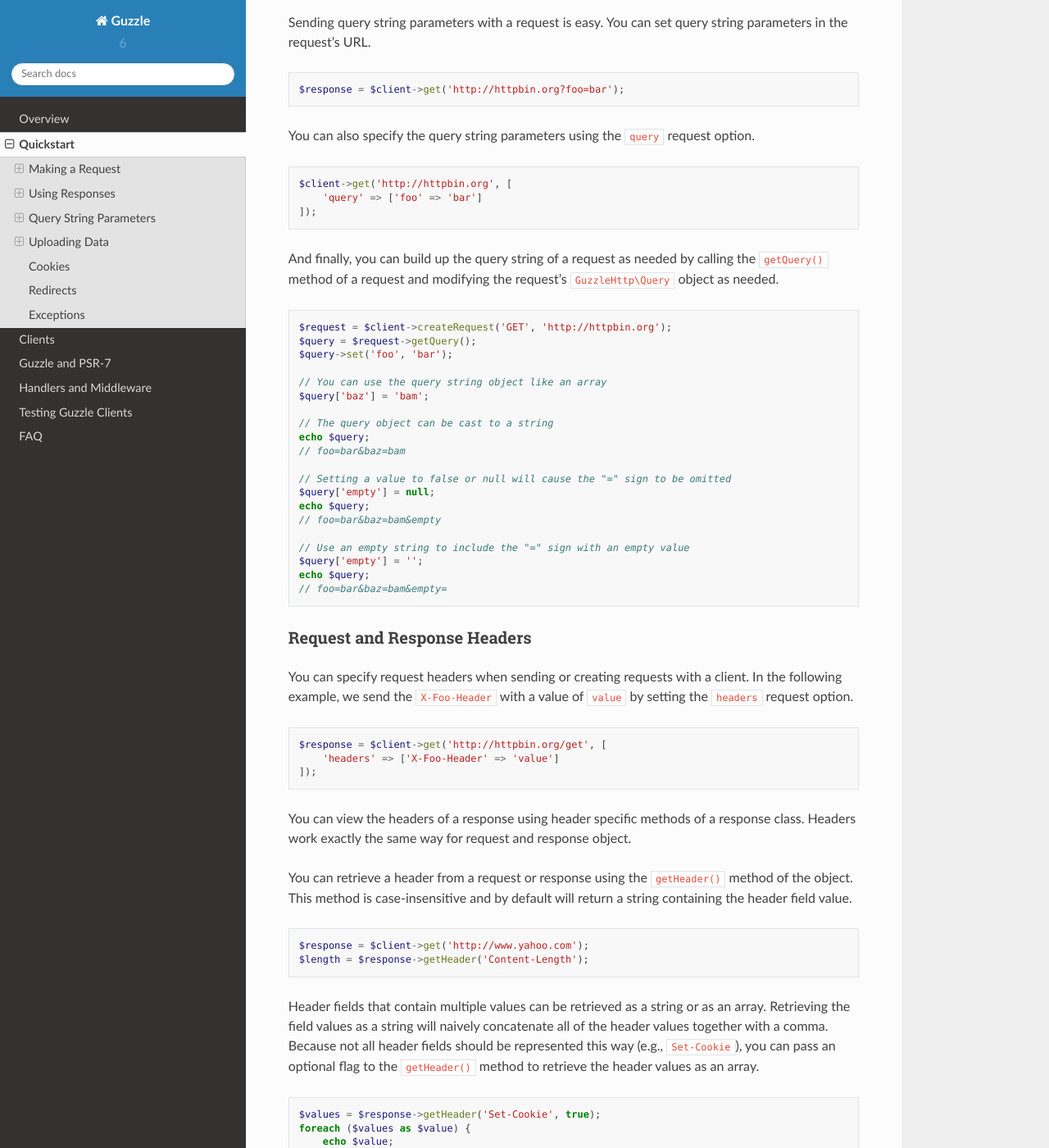
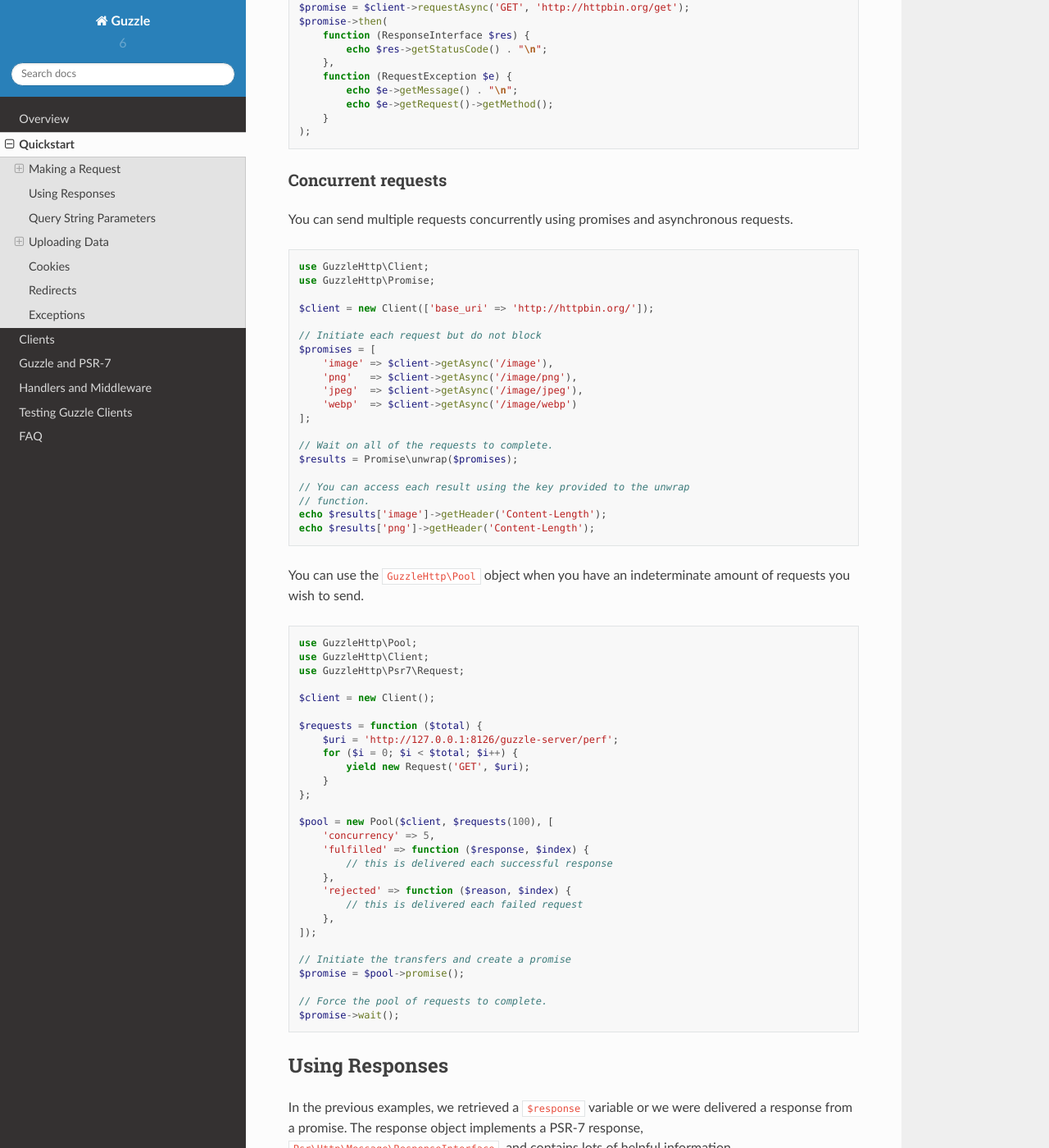
Before and after one commit to guzzle/guzzle, a Sphinx documentation site: the page built from docs/quickstart.rst, in a window 1280 px wide and 1400 px high, scrolled down 2229 px. Shown: the whole window at 82% size. Built offline with Sphinx 7.4.7 and the Read the Docs theme 2.0.0, drawn with Linux system fonts in a browser that asks for light colours; some of the changed text lies outside the part shown.

```diff
--- a/docs/overview.rst
+++ b/docs/overview.rst
@@ -80,7 +80,7 @@ License
 
 Licensed using the `MIT license <http://opensource.org/licenses/MIT>`_.
 
-    Copyright (c) 2014 Michael Dowling <https://github.com/mtdowling>
+    Copyright (c) 2015 Michael Dowling <https://github.com/mtdowling>
 
     Permission is hereby granted, free of charge, to any person obtaining a copy
     of this software and associated documentation files (the "Software"), to deal
--- a/docs/quickstart.rst
+++ b/docs/quickstart.rst
@@ -30,19 +30,19 @@ Creating a Client
 
 The client constructor accepts an associative array of options:
 
-`base_uri`
+``base_uri``
     (string|UriInterface) Base URI of the client that is merged into relative
     URIs. Can be a string or instance of UriInterface.
 
-`handler`
+``handler``
     (callable) Function that transfers HTTP requests over the wire. The
-    function is called with a `Psr7\Http\Message\RequestInterface` and array
-     of transfer options, and must return a
-     `GuzzleHttp\Promise\PromiseInterface` that is fulfilled with a
-     `Psr7\Http\Message\ResponseInterface` on success. `handler` is a
-     constructor only option that cannot be overridden in per/request options.
+    function is called with a ``Psr7\Http\Message\RequestInterface`` and array
+    of transfer options, and must return a
+    ``GuzzleHttp\Promise\PromiseInterface`` that is fulfilled with a
+    ``Psr7\Http\Message\ResponseInterface`` on success. ``handler`` is a
+    constructor only option that cannot be overridden in per/request options.
 
-`...`
+``...``
     (mixed) All other options passed to the constructor are used as default
     request options with every request created by the client.
 
@@ -50,7 +50,10 @@ The client constructor accepts an associative array of options:
 Sending Requests
 ----------------
 
-    // Magic methods on the client make it easy to send synchronous requests.
+Magic methods on the client make it easy to send synchronous requests:
+
+.. code-block:: php
+
     $response = $client->get('http://httpbin.org/get');
     $response = $client->delete('http://httpbin.org/delete');
     $response = $client->head('http://httpbin.org/get');
@@ -76,59 +79,169 @@ with relative URIs. You can find out all about clients in the :doc:`clients`
 page of the documentation.
 
 
+Async Requests
+--------------
+
+You can send asynchronous requests using the magic methods provided by a client:
+
+.. code-block:: php
+
+    $promise = $client->getAsync('http://httpbin.org/get');
+    $promise = $client->deleteAsync('http://httpbin.org/delete');
+    $promise = $client->headAsync('http://httpbin.org/get');
+    $promise = $client->optionsAsync('http://httpbin.org/get');
+    $promise = $client->patchAsync('http://httpbin.org/patch');
+    $promise = $client->postAsync('http://httpbin.org/post');
+    $promise = $client->putAsync('http://httpbin.org/put');
+
+You can also use the `sendAsync()` and `requestAsync()` methods of a client:
+
+.. code-block:: php
+
+    use GuzzleHttp\Psr7\Request;
+
+    // Create a PSR-7 request object to send
+    $headers = ['X-Foo' => 'Bar'];
+    $body = 'Hello!';
+    $request = new Request('HEAD', 'http://httpbin.org/head', $headers, $body);
+
+    // Or, if you don't need to pass in a request instance:
+    $promise = $client->requestAsync('GET', 'http://httpbin.org/get');
+
+The promise returned by these methods implements the
+`Promises/A+ spec <https://promisesaplus.com/>`_, provided by the
+`Guzzle promises library <https://github.com/guzzle/promises>`_. This means
+that you can chain ``then()`` calls off of the promise. These then calls are
+either fulfilled with a successful ``Psr\Http\Message\ResponseInterface`` or
+rejected with an exception.
+
+.. code-block:: php
+
+    use Psr\Http\Message\ResponseInterface;
+    use GuzzleHttp\Exception\RequestException;
+
+    $promise = $client->requestAsync('GET', 'http://httpbin.org/get');
+    $promise->then(
+        function (ResponseInterface $res) {
+            echo $res->getStatusCode() . "\n";
+        },
+        function (RequestException $e) {
+            echo $e->getMessage() . "\n";
+            echo $e->getRequest()->getMethod();
+        }
+    );
+
+
+Concurrent requests
+-------------------
+
+You can send multiple requests concurrently using promises and asynchronous
+requests.
+
+.. code-block:: php
+
+    use GuzzleHttp\Client;
+    use GuzzleHttp\Promise;
+
+    $client = new Client(['base_uri' => 'http://httpbin.org/']);
+
+    // Initiate each request but do not block
+    $promises = [
+        'image' => $client->getAsync('/image'),
+        'png'   => $client->getAsync('/image/png'),
+        'jpeg'  => $client->getAsync('/image/jpeg'),
+        'webp'  => $client->getAsync('/image/webp')
+    ];
+
+    // Wait on all of the requests to complete.
+    $results = Promise\unwrap($promises);
+
+    // You can access each result using the key provided to the unwrap
+    // function.
+    echo $results['image']->getHeader('Content-Length');
+    echo $results['png']->getHeader('Content-Length');
+
+You can use the ``GuzzleHttp\Pool`` object when you have an indeterminate
+amount of requests you wish to send.
+
+.. code-block:: php
+
+    use GuzzleHttp\Pool;
+    use GuzzleHttp\Client;
+    use GuzzleHttp\Psr7\Request;
+
+    $client = new Client();
+
+    $requests = function ($total) {
+        $uri = 'http://127.0.0.1:8126/guzzle-server/perf';
+        for ($i = 0; $i < $total; $i++) {
+            yield new Request('GET', $uri);
+        }
+    };
+
+    $pool = new Pool($client, $requests(100), [
+        'concurrency' => 5,
+        'fulfilled' => function ($response, $index) {
+            // this is delivered each successful response
+        },
+        'rejected' => function ($reason, $index) {
+            // this is delivered each failed request
+        },
+    ]);
+
+    // Initiate the transfers and create a promise
+    $promise = $pool->promise();
+
+    // Force the pool of requests to complete.
+    $promise->wait();
+
+
 Using Responses
 ===============
 
-In the previous examples, we retrieved a ``$response`` variable. This value is
-actually an instance of ``Psr\Http\Message\ResponseInterface`` and contains
-lots of helpful information.
+In the previous examples, we retrieved a ``$response`` variable or we were
+delivered a response from a promise. The response object implements a PSR-7
+response, ``Psr\Http\Message\ResponseInterface``, and contains lots of
+helpful information.
 
-You can get the status code and reason phrase of the response.
+You can get the status code and reason phrase of the response:
 
 .. code-block:: php
 
-    $code = $response->getStatusCode();
-    // 200
+    $code = $response->getStatusCode(); // 200
+    $reason = $response->getReasonPhrase(); // OK
 
-    $reason = $response->getReasonPhrase();
-    // OK
-
-
-Response Body
--------------
-
-The body of a response can be retrieved and cast to a string.
+You can retrieve headers from the response:
 
 .. code-block:: php
 
-    $body = $response->getBody();
-    echo $body;
-    // { "some_json_data" ...}
-    $asString = (string) $body;
+    // Check if a header exists.
+    if ($response->hasHeader('Content-Length')) {
+        echo "It exists";
+    }
 
-You can also read read bytes from body of a response like a stream.
+    // Get a header from the response.
+    echo $response->getHeader('Content-Length');
 
-.. code-block:: php
-
-    $body = $response->getBody();
-
-    while (!$body->eof()) {
-        echo $body->read(1024);
+    // Get all of the response headers.
+    foreach ($response->getHeaders() as $name => $values) {
+        echo $name ': ' . implode(', ', $values) . "\r\n";
     }
 
 
 Query String Parameters
 =======================
 
-Sending query string parameters with a request is easy. You can set query
-string parameters in the request's URL.
+You can provide query string parameters with a request in several ways.
+
+You can set query string parameters in the request's URI:
 
 .. code-block:: php
 
     $response = $client->get('http://httpbin.org?foo=bar');
 
-You can also specify the query string parameters using the ``query`` request
-option.
+You can specify the query string parameters using the ``query`` request
+option as an array.
 
 .. code-block:: php
 
@@ -136,215 +249,109 @@ option.
         'query' => ['foo' => 'bar']
     ]);
 
-And finally, you can build up the query string of a request as needed by
-calling the ``getQuery()`` method of a request and modifying the request's
-``GuzzleHttp\Query`` object as needed.
+Providing the option as an array will use PHP's ``http_build_query`` function
+to format the query string.
+
+And finally, you can provide the ``query`` request option as a string.
 
 .. code-block:: php
 
-    $request = $client->createRequest('GET', 'http://httpbin.org');
-    $query = $request->getQuery();
-    $query->set('foo', 'bar');
-
-    // You can use the query string object like an array
-    $query['baz'] = 'bam';
-
-    // The query object can be cast to a string
-    echo $query;
-    // foo=bar&baz=bam
-
-    // Setting a value to false or null will cause the "=" sign to be omitted
-    $query['empty'] = null;
-    echo $query;
-    // foo=bar&baz=bam&empty
-
-    // Use an empty string to include the "=" sign with an empty value
-    $query['empty'] = '';
-    echo $query;
-    // foo=bar&baz=bam&empty=
-
-
-.. _headers:
-
-Request and Response Headers
-----------------------------
-
-You can specify request headers when sending or creating requests with a
-client. In the following example, we send the ``X-Foo-Header`` with a value of
-``value`` by setting the ``headers`` request option.
-
-.. code-block:: php
-
-    $response = $client->get('http://httpbin.org/get', [
-        'headers' => ['X-Foo-Header' => 'value']
-    ]);
-
-You can view the headers of a response using header specific methods of a
-response class. Headers work exactly the same way for request and response
-object.
-
-You can retrieve a header from a request or response using the ``getHeader()``
-method of the object. This method is case-insensitive and by default will
-return a string containing the header field value.
-
-.. code-block:: php
-
-    $response = $client->get('http://www.yahoo.com');
-    $length = $response->getHeader('Content-Length');
-
-Header fields that contain multiple values can be retrieved as a string or as
-an array. Retrieving the field values as a string will naively concatenate all
-of the header values together with a comma. Because not all header fields
-should be represented this way (e.g., ``Set-Cookie``), you can pass an optional
-flag to the ``getHeader()`` method to retrieve the header values as an array.
-
-.. code-block:: php
-
-    $values = $response->getHeader('Set-Cookie', true);
-    foreach ($values as $value) {
-        echo $value;
-    }
-
-You can test if a request or response has a specific header using the
-``hasHeader()`` method. This method accepts a case-insensitive string and
-returns true if the header is present or false if it is not.
-
-You can retrieve all of the headers of a message using the ``getHeaders()``
-method of a request or response. The return value is an associative array where
-the keys represent the header name as it will be sent over the wire, and each
-value is an array of strings associated with the header.
-
-.. code-block:: php
-
-    $headers = $response->getHeaders();
-    foreach ($message->getHeaders() as $name => $values) {
-        echo $name . ": " . implode(", ", $values);
-    }
-
-
-Modifying headers
------------------
-
-The headers of a message can be modified using the ``setHeader()``,
-``addHeader()``, ``setHeaders()``, and ``removeHeader()`` methods of a request
-or response object.
-
-.. code-block:: php
-
-    $request = $client->createRequest('GET', 'http://httpbin.org/get');
-
-    // Set a single value for a header
-    $request->setHeader('User-Agent', 'Testing!');
-
-    // Set multiple values for a header in one call
-    $request->setHeader('X-Foo', ['Baz', 'Bar']);
-
-    // Add a header to the message
-    $request->addHeader('X-Foo', 'Bam');
-
-    echo $request->getHeader('X-Foo');
-    // Baz, Bar, Bam
-
-    // Remove a specific header using a case-insensitive name
-    $request->removeHeader('x-foo');
-    echo $request->getHeader('X-Foo');
-    // Echoes an empty string: ''
+    $client->get('http://httpbin.org', ['query' => 'foo=bar']);
 
 
 Uploading Data
 ==============
 
-Guzzle provides several methods of uploading data.
+Guzzle provides several methods for uploading data.
 
 You can send requests that contain a stream of data by passing a string,
-resource returned from ``fopen``, or a ``GuzzleHttp\Stream\StreamInterface``
-object to the ``body`` request option.
+resource returned from ``fopen``, or an instance of a
+``Psr\Http\Message\StreamableInterface`` to the ``body`` request option.
 
 .. code-block:: php
 
+    // Provide the body as a string.
     $r = $client->post('http://httpbin.org/post', ['body' => 'raw data']);
 
-You can easily upload JSON data using the ``json`` request option.
+    // Provide an fopen resource.
+    $body = fopen('/path/to/file', 'r');
+    $r = $client->post('http://httpbin.org/post', ['body' => $body]);
+
+    // Use the stream_for() function to create a PSR-7 stream.
+    $body = \GuzzleHttp\Psr7\stream_for('hello!');
+    $r = $client->post('http://httpbin.org/post', ['body' => $body]);
+
+An easy way to upload JSON data and set the appropriate header is using the
+``json`` request option:
 
 .. code-block:: php
 
-    $r = $client->put('http://httpbin.org/put', ['json' => ['foo' => 'bar']]);
+    $r = $client->put('http://httpbin.org/put', [
+        'json' => ['foo' => 'bar']
+    ]);
 
 
-POST Requests
--------------
+POST/Form Requests
+------------------
 
 In addition to specifying the raw data of a request using the ``body`` request
 option, Guzzle provides helpful abstractions over sending POST data.
 
 
-Sending POST Fields
+Sending form fields
 ~~~~~~~~~~~~~~~~~~~
 
 Sending ``application/x-www-form-urlencoded`` POST requests requires that you
-specify the body of a POST request as an array.
+specify the POST fields as an array in the ``form_fields`` request options.
 
 .. code-block:: php
 
     $response = $client->post('http://httpbin.org/post', [
-        'body' => [
+        'form_fields' => [
             'field_name' => 'abc',
-            'other_field' => '123'
+            'other_field' => '123',
+            'nested_field' => [
+                'nested' => 'hello'
+            ]
         ]
     ]);
 
-You can also build up POST requests before sending them.
 
-.. code-block:: php
-
-    $request = $client->createRequest('POST', 'http://httpbin.org/post');
-    $postBody = $request->getBody();
-
-    // $postBody is an instance of GuzzleHttp\Post\PostBodyInterface
-    $postBody->setField('foo', 'bar');
-    echo $postBody->getField('foo');
-    // 'bar'
-
-    echo json_encode($postBody->getFields());
-    // {"foo": "bar"}
-
-    // Send the POST request
-    $response = $client->send($request);
-
-
-Sending POST Files
+Sending form files
 ~~~~~~~~~~~~~~~~~~
 
-Sending ``multipart/form-data`` POST requests (POST requests that contain
-files) is the same as sending ``application/x-www-form-urlencoded``, except
-some of the array values of the POST fields map to PHP ``fopen`` resources, or
-``GuzzleHttp\Stream\StreamInterface``, or
-``GuzzleHttp\Post\PostFileInterface`` objects.
+You can send files along with a form (``multipart/form-data`` POST requests),
+using the ``form_files`` request option. ``form_files`` accepts an array of
+associative arrays, where each associative array contains the following keys:
+
+- name: (required, string) key mapping to the form field name.
+- contents: (required, mixed) Provide a string to send the contents of the
+  file as a string, provide an fopen resource to stream the contents from a
+  PHP stream, or provide a ``Psr\Http\Message\StreamableInterface`` to stream
+  the contents from a PSR-7 stream.
 
 .. code-block:: php
 
     use GuzzleHttp\Post\PostFile;
 
     $response = $client->post('http://httpbin.org/post', [
-        'body' => [
+        'form_fields' => [
             'field_name' => 'abc',
-            'file_filed' => fopen('/path/to/file', 'r'),
-            'other_file' => new PostFile('other_file', 'this is the content')
+        ],
+        'form_files' => [
+            [
+                'name'     => 'file_name',
+                'contents' => fopen('/path/to/file', 'r')
+            ],
+            [
+                'name'     => 'other_file',
+                'contents' => 'hello',
+                'headers'  => [
+                    'X-Foo' => 'this is an extra header to include'
+                ]
+            ]
         ]
     ]);
-
-Just like when sending POST fields, you can also build up POST requests with
-files before sending them.
-
-.. code-block:: php
-
-    use GuzzleHttp\Post\PostFile;
-
-    $request = $client->createRequest('POST', 'http://httpbin.org/post');
-    $postBody = $request->getBody();
-    $postBody->setField('foo', 'bar');
-    $postBody->addFile(new PostFile('test', fopen('/path/to/file', 'r')));
-    $response = $client->send($request);
 
 
 Cookies
@@ -359,6 +366,23 @@ Guzzle can maintain a cookie session for you if instructed using the
 - Set to a ``GuzzleHttp\Subscriber\CookieJar\CookieJarInterface`` object to use
   an existing cookie jar.
 
+.. code-block:: php
+
+    // Use a shared client cookie jar
+    $r = $client->get('http://httpbin.org/cookies', ['cookies' => true]);
+
+    // Use an array of cookies
+    $r = $client->get('http://httpbin.org/cookies', [
+        'cookies' => [
+            'foo' => 'bar',
+            'baz' => 'qux',
+        ]
+    ]);
+
+    // Use a specific cookie jar
+    $jar = new \GuzzleHttp\Cookie\CookieJar;
+    $r = $client->get('http://httpbin.org/cookies', ['cookies' => $jar]);
+
 
 Redirects
 =========
@@ -366,9 +390,9 @@ Redirects
 Guzzle will automatically follow redirects unless you tell it not to. You can
 customize the redirect behavior using the ``allow_redirects`` request option.
 
-- Set to true to enable normal redirects with a maximum number of 5 redirects.
-  This is the default setting.
-- Set to false to disable redirects.
+- Set to ``true`` to enable normal redirects with a maximum number of 5
+  redirects. This is the default setting.
+- Set to ``false`` to disable redirects.
 - Pass an associative array containing the 'max' key to specify the maximum
   number of redirects and optionally provide a 'strict' key value to specify
   whether or not to use strict RFC compliant redirects (meaning redirect POST
@@ -380,8 +404,6 @@ customize the redirect behavior using the ``allow_redirects`` request option.
     $response = $client->get('http://github.com');
     echo $response->getStatusCode();
     // 200
-    echo $response->getEffectiveUrl();
-    // 'https://github.com/'
 
 The following example shows that redirects can be disabled.
 
@@ -390,8 +412,6 @@ The following example shows that redirects can be disabled.
     $response = $client->get('http://github.com', ['allow_redirects' => false]);
     echo $response->getStatusCode();
     // 301
-    echo $response->getEffectiveUrl();
-    // 'http://github.com/'
 
 
 Exceptions
@@ -417,6 +437,10 @@ Guzzle throws exceptions for errors that occur during a transfer.
               echo $e->getResponse();
           }
       }
+
+- A ``GuzzleHttp\Exception\ConnectException`` exception is thrown in the
+  event of a networking error. This exception extends from
+  ``GuzzleHttp\Exception\RequestException``.
 
 - A ``GuzzleHttp\Exception\ClientException`` is thrown for 400
   level errors if the ``exceptions`` request option is set to true. This
@@ -438,6 +462,7 @@ Guzzle throws exceptions for errors that occur during a transfer.
 - A ``GuzzleHttp\Exception\ServerException`` is thrown for 500 level
   errors if the ``exceptions`` request option is set to true. This
   exception extends from ``GuzzleHttp\Exception\BadResponseException``.
+
 - A ``GuzzleHttp\Exception\TooManyRedirectsException`` is thrown when too
   many redirects are followed. This exception extends from ``GuzzleHttp\Exception\RequestException``.
 
```
Also changed, not shown: other parts of docs/quickstart.rst (+2 -2 lines), README.md (+1 -1 lines), docs/index.rst (+14 -14 lines).
